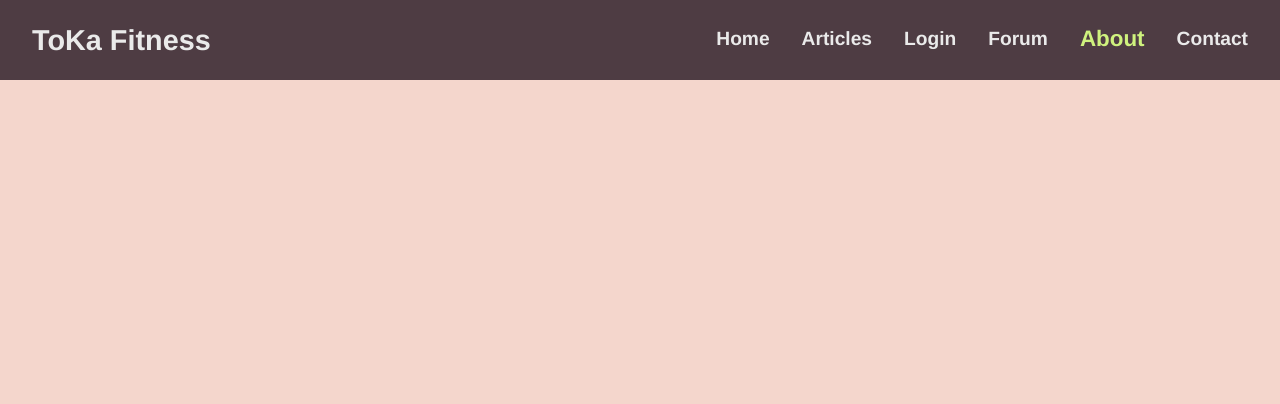
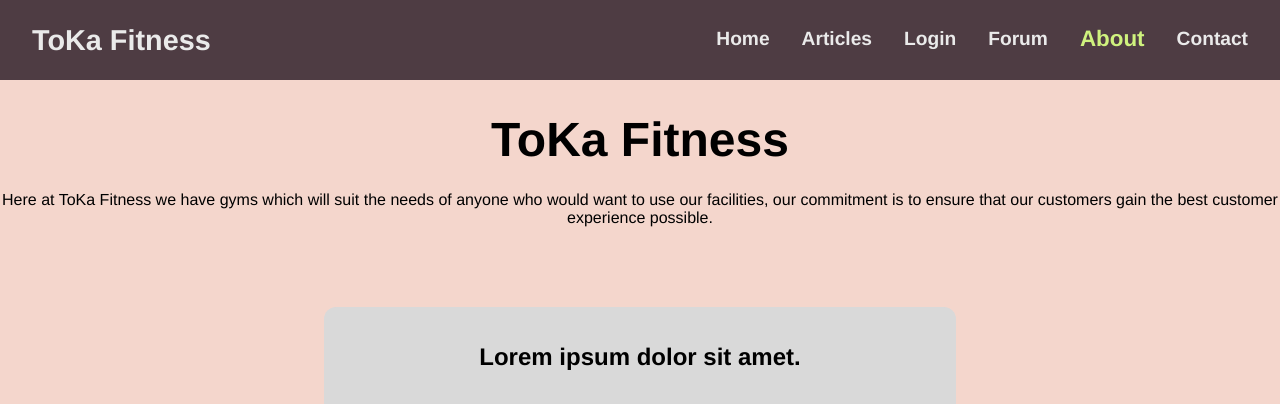
Before and after one commit to JakeJR0/T-Level-Occupational-Specialism-Mock, a PHP site: page /about.php in a window 1280 px wide. Shown: the top 404 px of the page. Run offline with PHP 8.4, Linux system fonts and the light colour scheme.

Commit message:
Updating about.php

```diff
--- a/PHP_Website/about.php
+++ b/PHP_Website/about.php
@@ -5,6 +5,15 @@
     include 'includes/header.php';
     ?>
     <body>
+        <div class="page-title">
+            <h1>ToKa Fitness</h1>
+            <p class="description">Here at ToKa Fitness we have gyms which will suit the needs of anyone who would want to use our facilities, our commitment is to ensure that our customers gain the best customer experience possible.</p>
+        </div>
 
+        <!-- YouTube Video -->
+        <div class="video-container">
+            <h2>Lorem ipsum dolor sit amet.</h2>
+            <iframe width="560" height="315" src="https://www.youtube.com/embed/" title="Welcome to ToKa Fitness" frameborder="0" allow="accelerometer; autoplay; encrypted-media; gyroscope; picture-in-picture" allowfullscreen></iframe>
+        </div>
     </body>
 </html>
```
